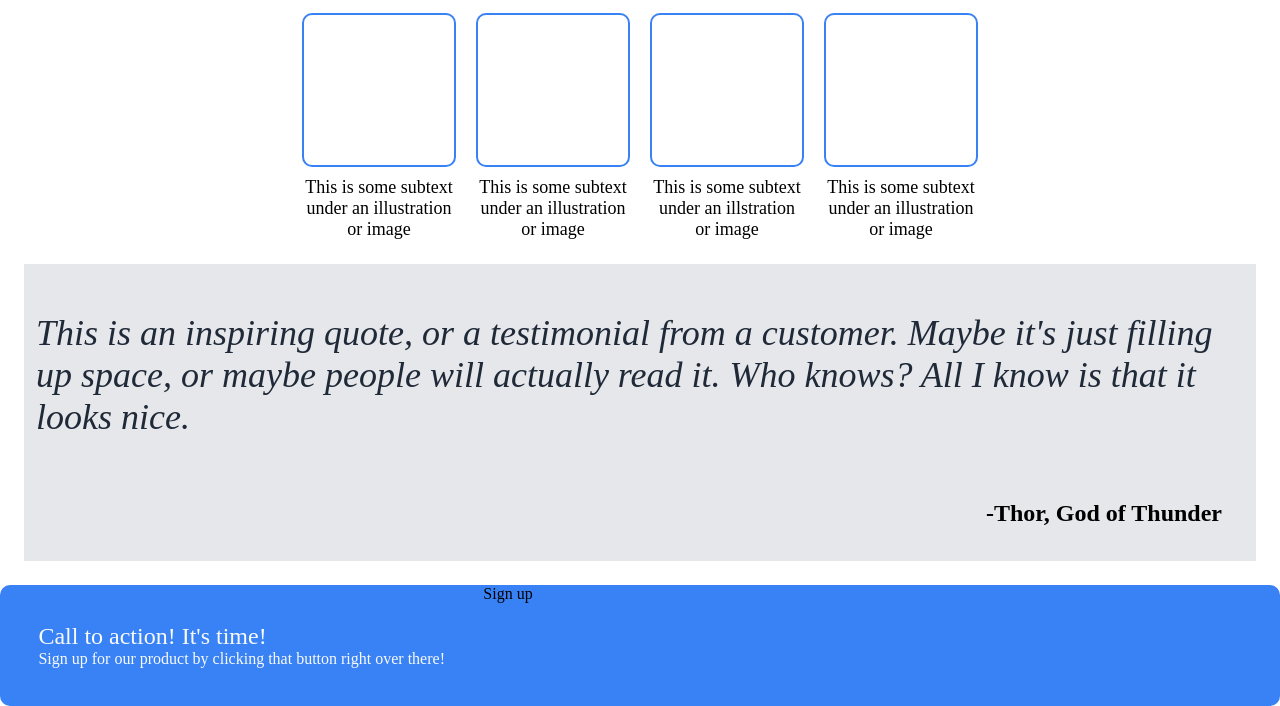
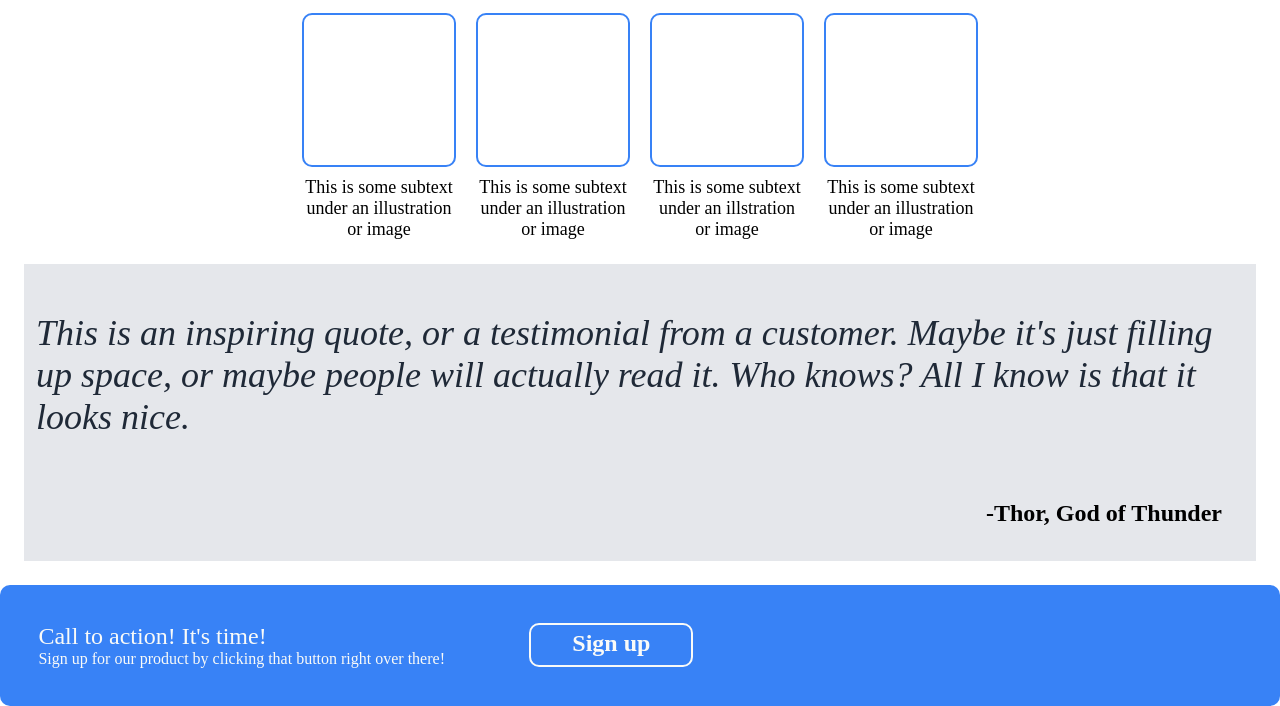
Before and after one commit to brycerobinsn/landingpage, a plain HTML site: page index.html in a window 1280 px wide. Shown: the part 589-1295 px from the top of the page. Drawn offline with Linux system fonts and the light colour scheme.

Commit message:
added button to call to action unclickable

```diff
--- a/index.html
+++ b/index.html
@@ -58,7 +58,9 @@
             <div style="font-size: 24px">Call to action! It's time!</div>
             <div class="">Sign up for our product by clicking that button right over there!</div>
         </div>
+        <div class="layer3right">
             <div class="button">Sign up</div>
+        </div>
     </div>
     </body>
 </html>
--- a/style.css
+++ b/style.css
@@ -112,8 +112,29 @@ ul {
     border-radius: 10px;
 }
 .layer3left {
+    display: flex;
+    flex-direction: column;
     padding: 3vw;
     justify-content: left;
     align-items: left;
     color: #F9FAF8;
+    margin-right: 46px;
 }
+.layer3right {
+    display: flex;
+    align-items: center;
+    justify-content: center;
+}
+.button {
+    text-align: center;
+    color: #F9FAF8;
+    padding: 5px;
+    font-size: 24px;
+    font-weight: 900;
+    justify-content: center;
+    align-items: center;
+    width: 150px;
+    height: 30px;
+    border-radius: 10px;
+    border: 2px solid #F9FAF8;
+}
```
